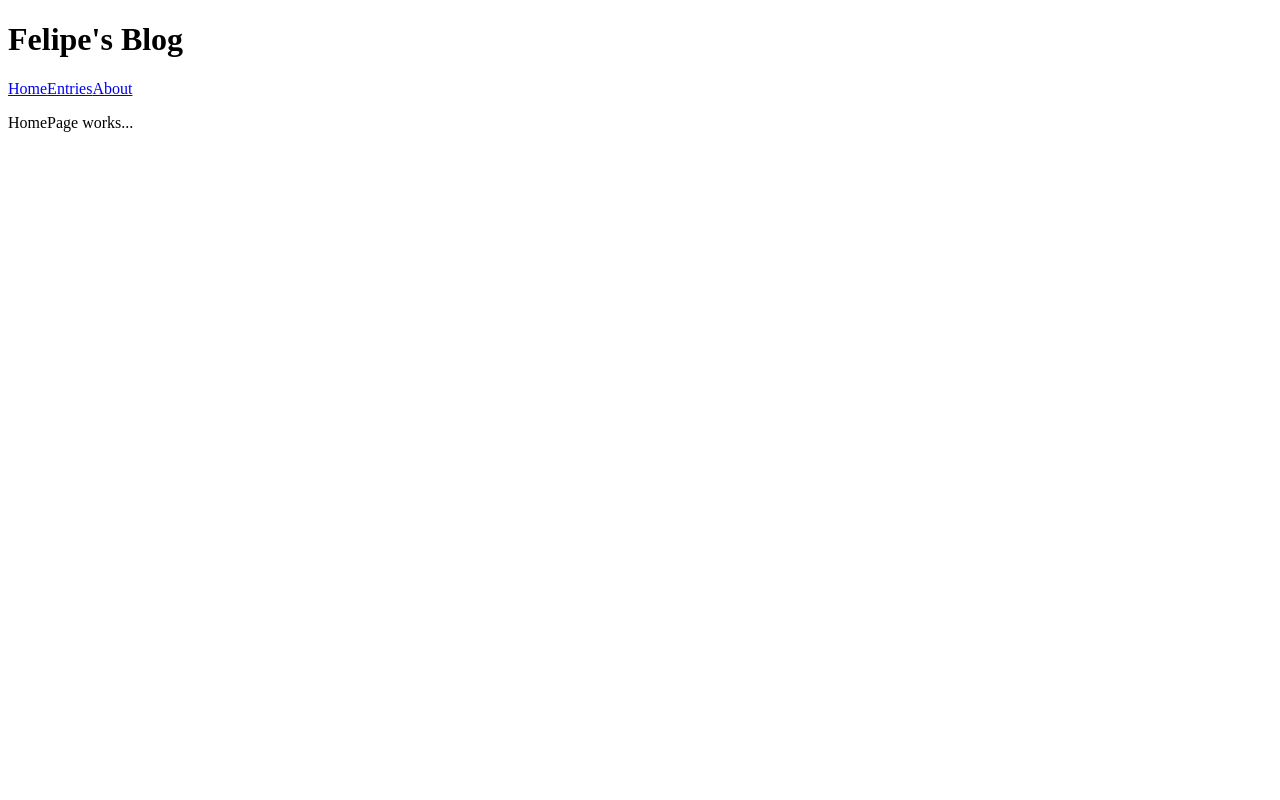
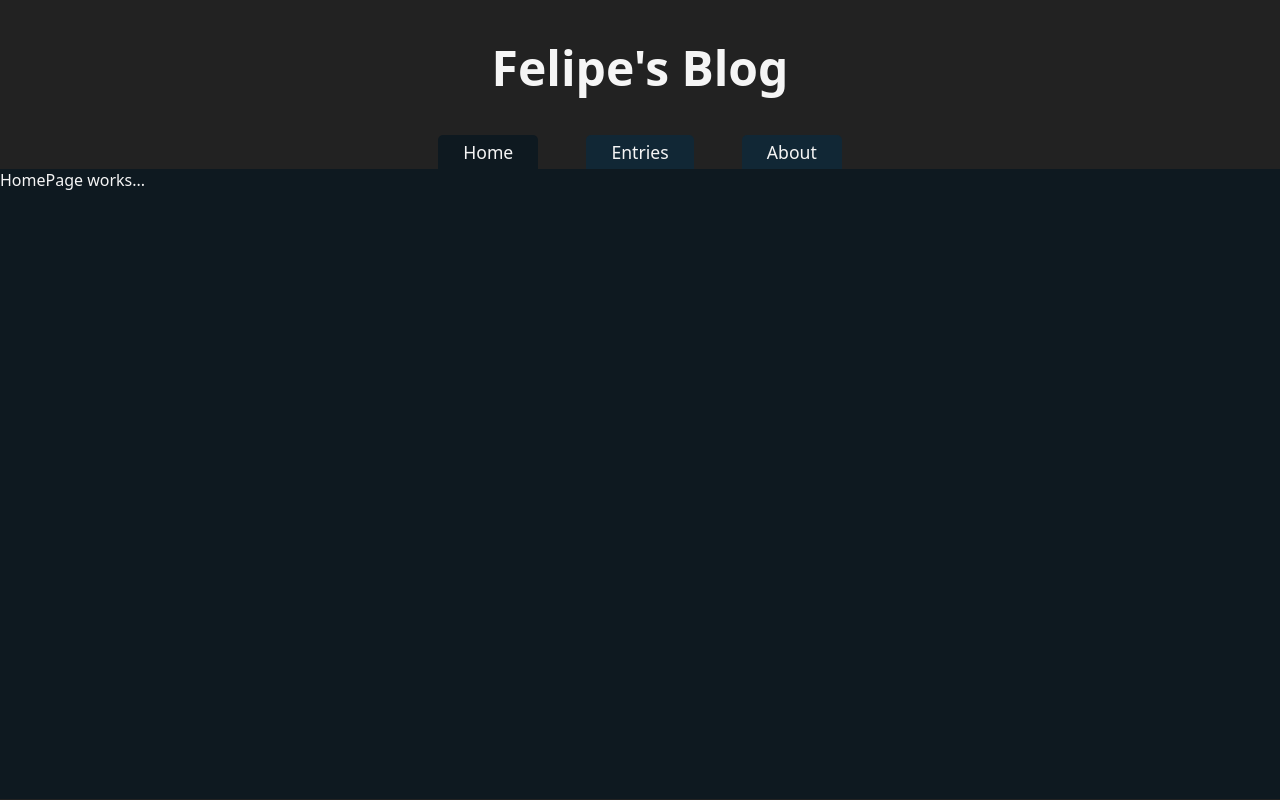
Before and after one commit to felipe-u/felipes-blog, a React (Vite) app: page / in a window 1280 px wide. Built offline with nearby package versions, Linux system fonts and the light colour scheme.

Commit message:
style: add CSS styles for header and navigation layout

```diff
--- a/src/App.jsx
+++ b/src/App.jsx
@@ -1,3 +1,4 @@
+import './styles/App.css'
 import { Route, Routes } from 'react-router'
 import { HomeLayout } from './layouts/HomeLayout'
 import { HomePage } from './pages/HomePage'
--- a/src/index.css
+++ b/src/index.css
@@ -0,0 +1,17 @@
+:root {
+  --main-color: #112735;
+  --dark-color: #0e1920;
+  --light-color: #32404a;
+}
+
+* {
+  box-sizing: border-box;
+  margin: 0;
+  padding: 0;
+}
+
+body {
+  background-color: #222;
+  color: whitesmoke;
+  font-family: system-ui;
+}
--- a/src/layouts/HomeLayout.jsx
+++ b/src/layouts/HomeLayout.jsx
@@ -5,7 +5,7 @@ export function HomeLayout() {
     <>
       <header>
         <h1>Felipe's Blog</h1>
-        <nav>
+        <nav className='nav-container'>
           <NavLink to='/'>Home</NavLink>
           <NavLink to='/entries'>Entries</NavLink>
           <NavLink to='/about'>About</NavLink>
--- /dev/null
+++ b/src/styles/App.css
@@ -0,0 +1,39 @@
+header {
+  text-align: center;
+}
+
+header > h1 {
+  font-size: 3em;
+  padding: 35px 0;
+}
+
+.nav-container {
+  display: flex;
+  align-items: center;
+  justify-content: space-evenly;
+  width: 500px;
+  margin: 0 auto;
+}
+
+.nav-container a {
+  font-size: 1.1em;
+  text-decoration: none;
+  color: whitesmoke;
+  padding: 5px 25px;
+  background-color: var(--main-color);
+  border-radius: 5px 5px 0 0;
+  transition: 0.3s ease;
+}
+
+.nav-container a:hover {
+  background-color: var(--light-color);
+}
+
+.nav-container a.active {
+  background-color: var(--dark-color);
+}
+
+main {
+  min-height: calc(100vh - 170px);
+  background-color: var(--dark-color);
+}
```
